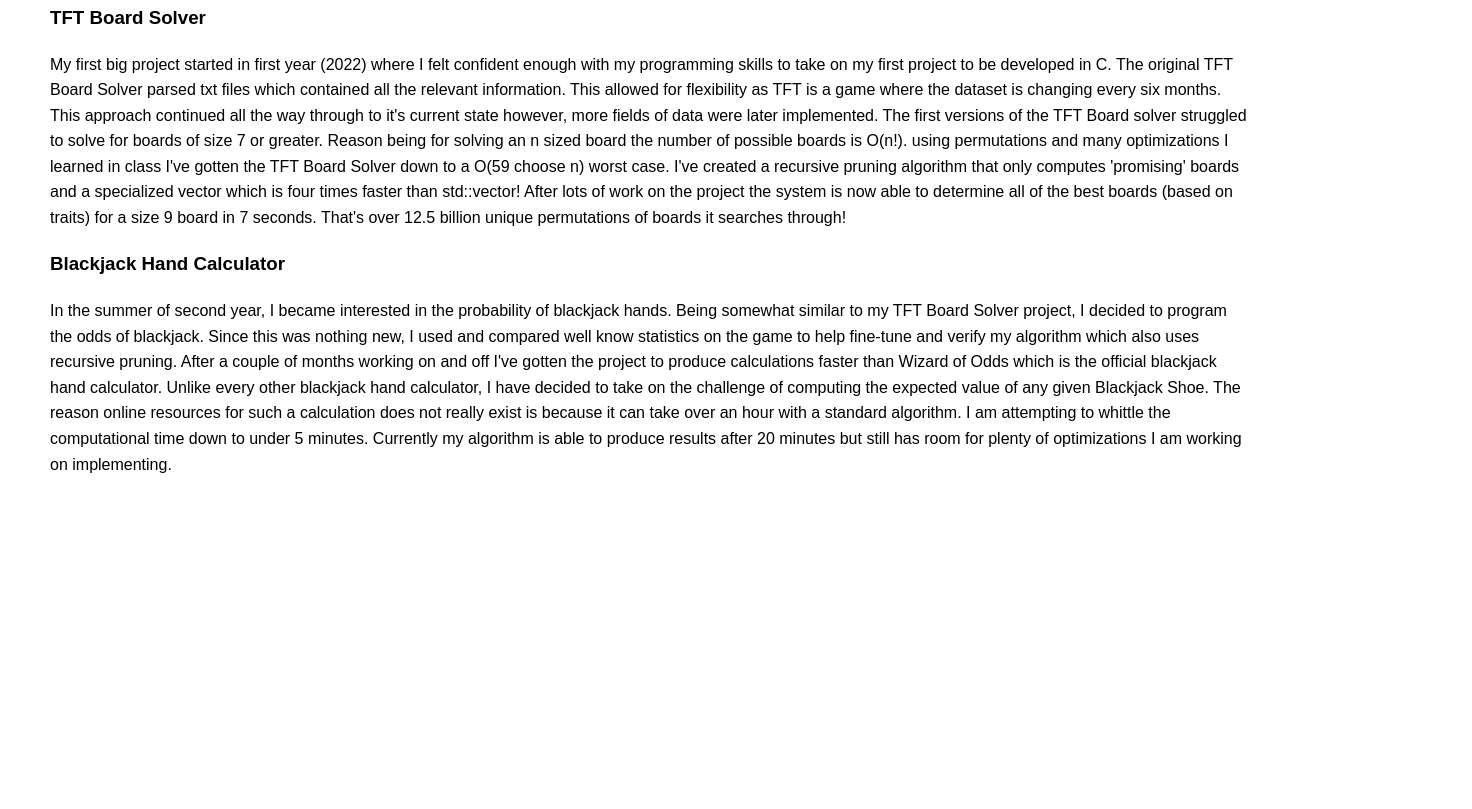
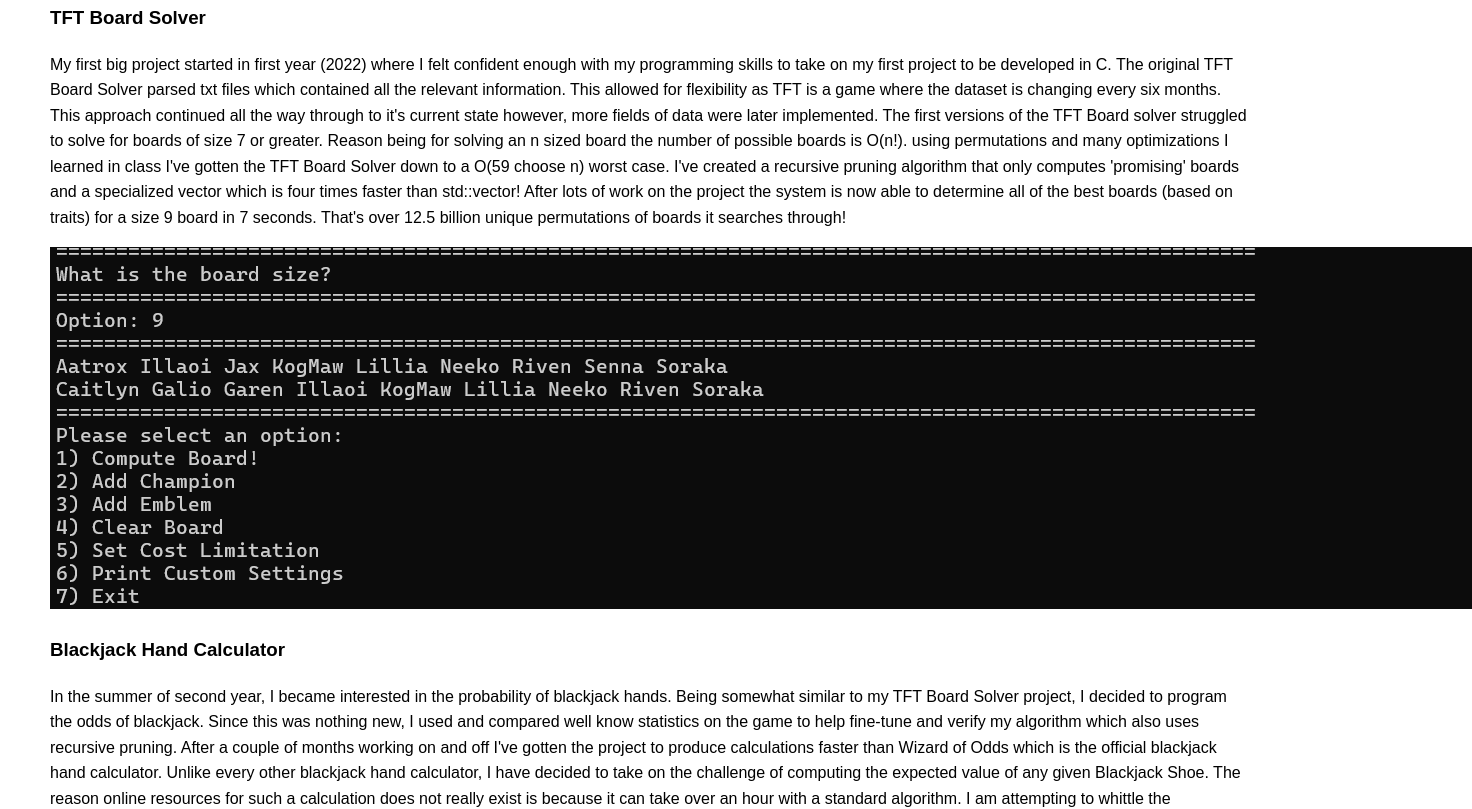
Before and after one commit to NikolayZak/NikolayZak.github.io, a plain HTML site: page index.html in a window 1280 px wide. Shown: the part 510-1319 px from the top of the page, 1472 px wide, since content can reach past the window. Before the commit the page ends 1033 px from the top, so only its background shows below. Drawn offline with Linux system fonts and the light colour scheme.

Commit message:
Adding an image of the TFT Board Solver
Implementing an image into the website

```diff
--- a/index.html
+++ b/index.html
@@ -62,6 +62,7 @@
                 the system is now able to determine all of the best boards (based on traits) for a size 9 board in 7 seconds.
                 That's over 12.5 billion unique permutations of boards it searches through!
             </p>
+            <img src="TFT_Board_Solver.png" alt="Screenshot of the TFT Board Solver application">
 
         </div>
         <div class="project">
```
